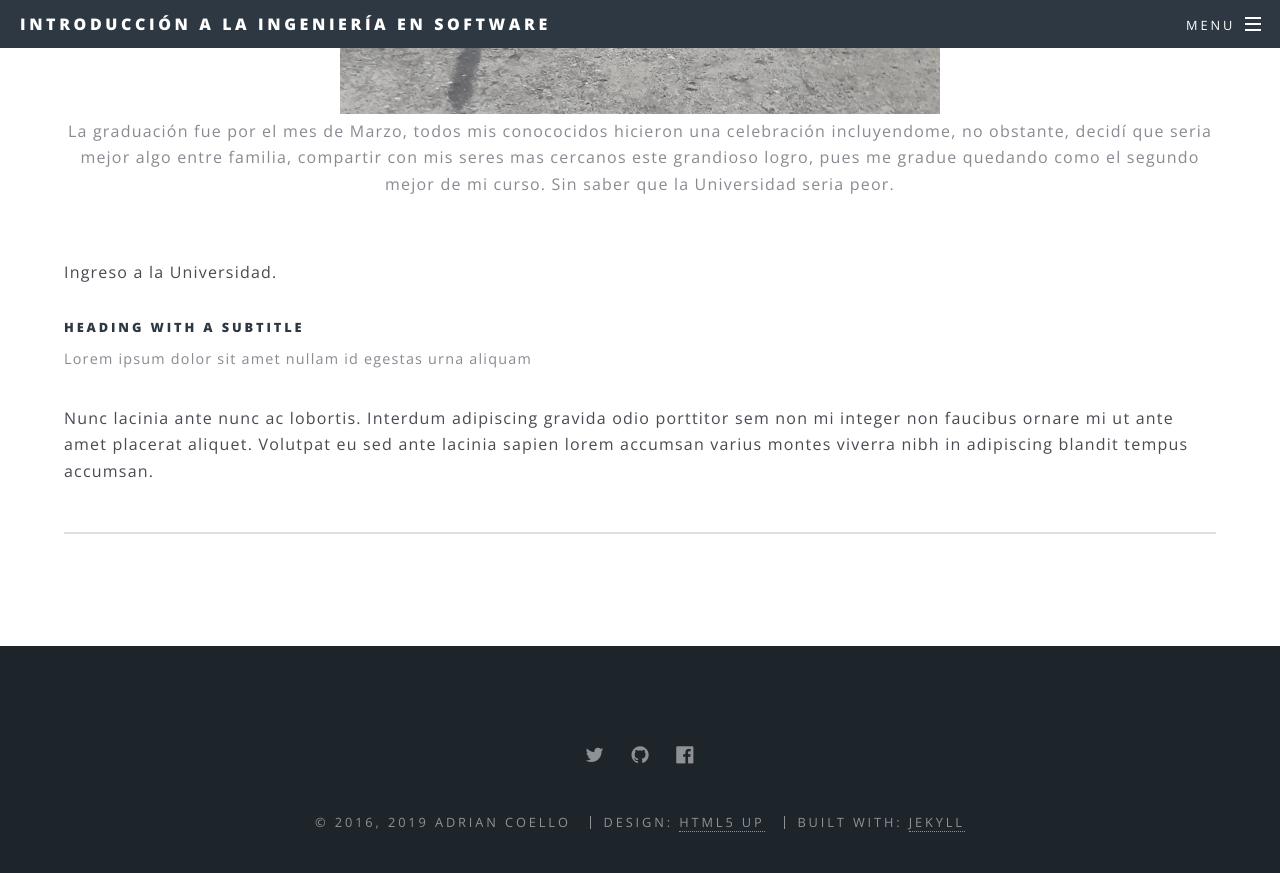
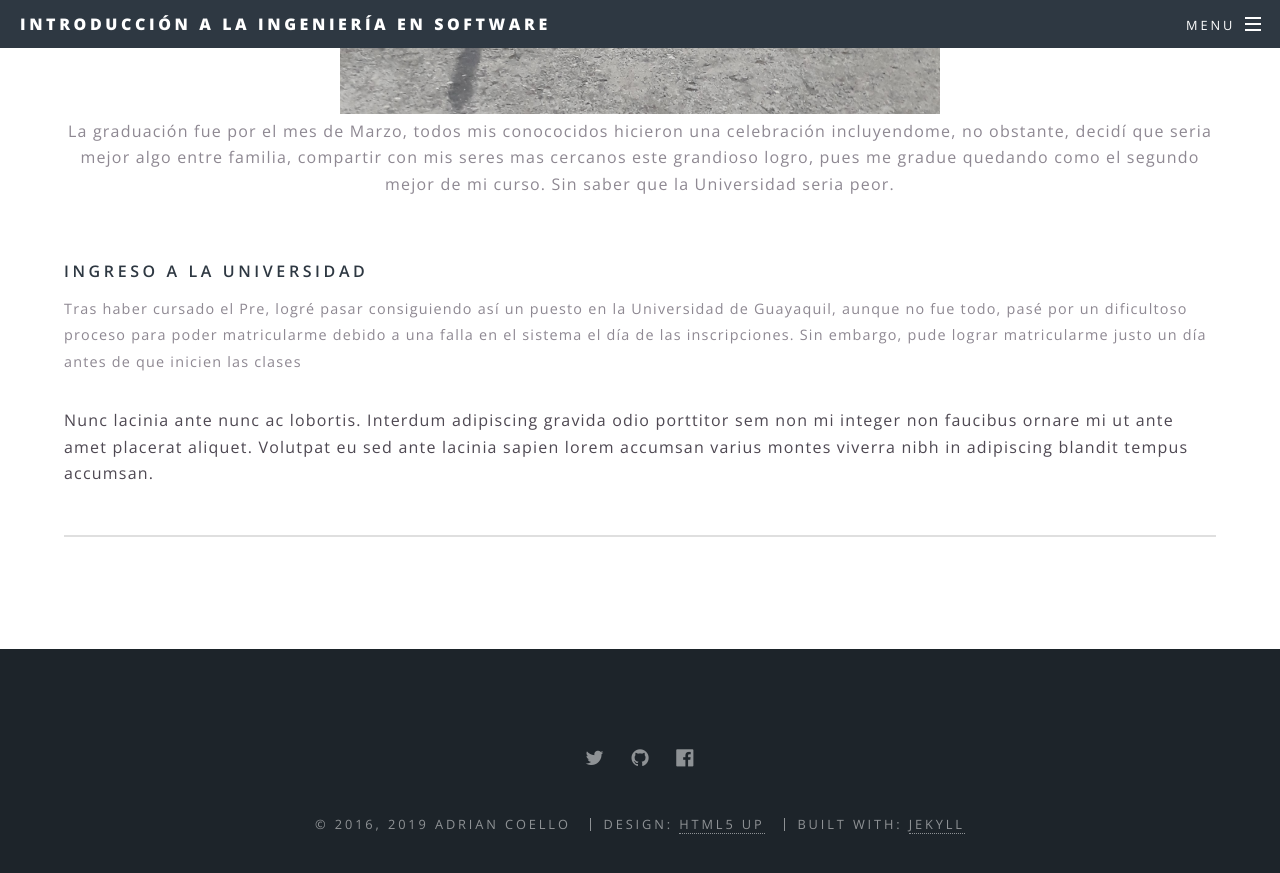
Before and after one commit to Vico2001/hix2, a Jekyll site: the page built from elements.html, in a window 1280 px wide and 900 px high, scrolled down 1385 px. Shown: the top 873 px of the window. Built offline with Jekyll 4.4.1, drawn with Linux system fonts in a browser that asks for light colours.

Commit message:
Update elements.html

```diff
--- a/elements.html
+++ b/elements.html
@@ -3,7 +3,7 @@ layout: page
 title: Sobre mí
 ---
 			<section>
-				<center> <h4> Información Personal </h4> </center>
+				<center> <h4> <b>Información Personal </h4></b> </center>
 				<p> Me llamo Adrán Josué Coello Araújo, nací el 11 de Julio del 2001 en Guayaquil teniendo
 					actualmente 18 años. Viví en Guayaquil hasta las 8 años, luego de eso fui con mi
 					Familia a vivir en las Islas Galapágos hasta que cumpli los 13 aproximadamente que
@@ -16,7 +16,7 @@ title: Sobre mí
 
 				<hr />
 				<header>
-					<h4>Finalización del Bachillerato</h4>
+					<h4><b>Finalización del Bachillerato</b></h4>
 					<div align="center"><img src="images/graduacion.jpg" style="width:600px; height:700px">
 						</br>
 					<p>La graduación fue por el mes de Marzo, todos mis conococidos hicieron una celebración
@@ -25,10 +25,12 @@ title: Sobre mí
 					de mi curso. Sin saber que la Universidad seria peor.</p>
 					</br>
 				</header>
-				<p>Ingreso a la Universidad.</p>
 				<header>
-					<h5>Heading with a Subtitle</h5>
-					<p>Lorem ipsum dolor sit amet nullam id egestas urna aliquam</p>
+					<h4><b>Ingreso a la Universidad</b></h4>
+					<p>Tras haber cursado el Pre, logré pasar consiguiendo así un puesto en la Universidad de
+					Guayaquil, aunque no fue todo, pasé por un dificultoso proceso para poder matricularme
+					debido a una falla en el sistema el día de las inscripciones. Sin embargo, pude lograr
+					matricularme justo un día antes de que inicien las clases</p>
 
 </header>
 				<p>Nunc lacinia ante nunc ac lobortis. Interdum adipiscing gravida odio porttitor sem non mi integer non faucibus ornare mi ut ante amet placerat aliquet. Volutpat eu sed ante lacinia sapien lorem accumsan varius montes viverra nibh in adipiscing blandit tempus accumsan.</p>
```
